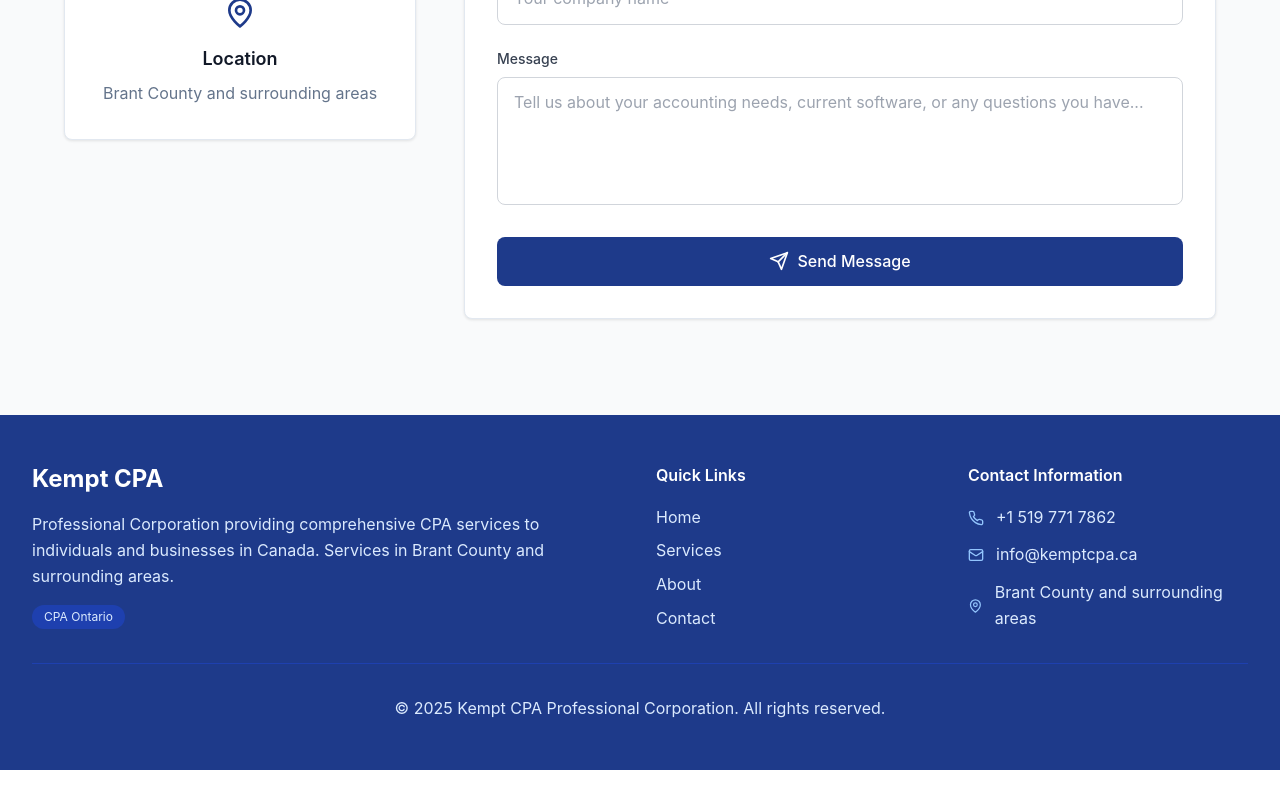
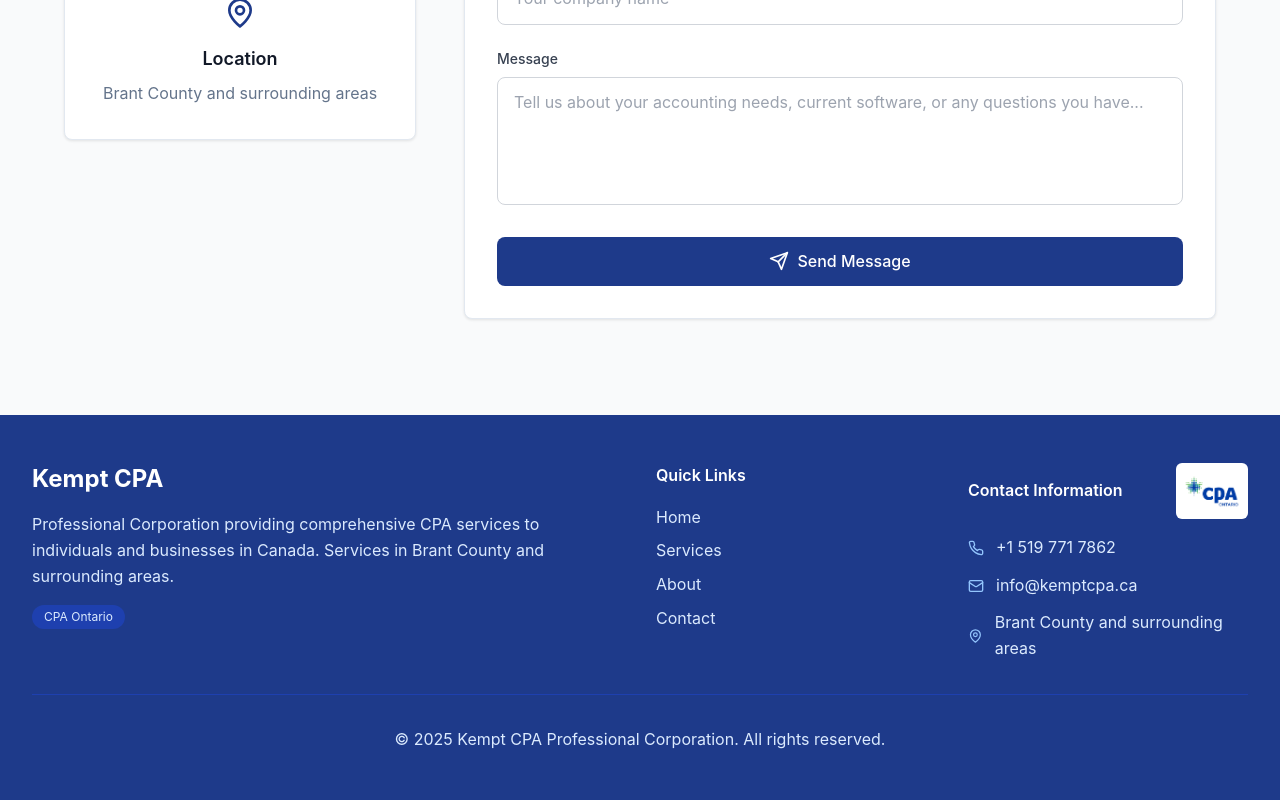
Before and after one commit to suryanshc3101/KemptCPA, a React (Vite) app: page / in a window 1280 px wide. Shown: the part 9748-10548 px from the top of the page. Before the commit the page ends 10518 px from the top, so only its background shows below. Built offline with nearby package versions, Linux system fonts and the light colour scheme.

Commit message:
Add CPA Ontario logo next to Contact Information

```diff
--- a/src/components/Footer.tsx
+++ b/src/components/Footer.tsx
@@ -49,7 +49,16 @@ export default function Footer() {
 
           {/* Contact Info */}
           <div>
-            <h4 className="font-semibold mb-4">Contact Information</h4>
+            <div className="flex items-center justify-between mb-4">
+              <h4 className="font-semibold">Contact Information</h4>
+              <div className="bg-white rounded-md p-1">
+                <img
+                  src="/Chartered_Professional_Accountants_of_Ontario_CPA_Ontario_Announ (1).jpg"
+                  alt="CPA Ontario - Chartered Professional Accountants of Ontario"
+                  className="w-16 h-12 object-contain"
+                />
+              </div>
+            </div>
 
             <div className="space-y-3">
               <div className="flex items-center space-x-3">
```
